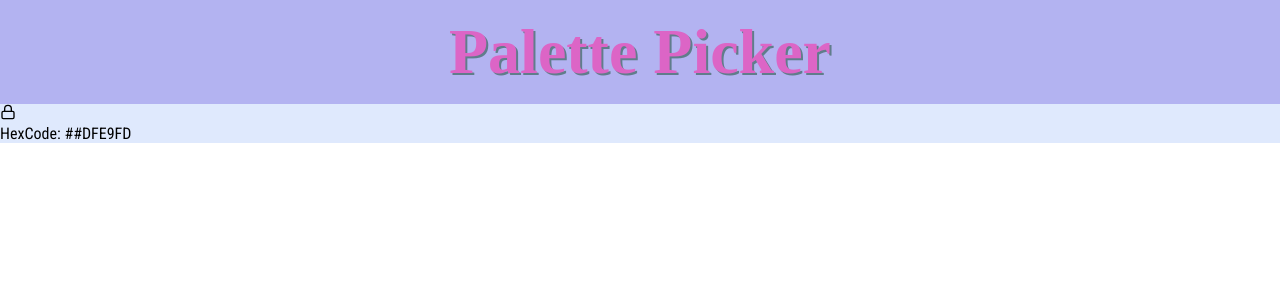
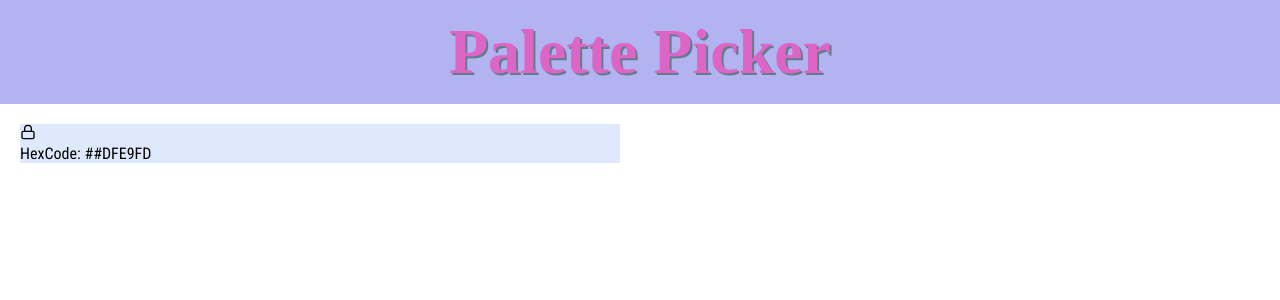
Before and after one commit to spaceplesiosaur/pallete-picker-client, a React (Create React App) app: page / in a window 1280 px wide. Shown: the top 300 px of the page. Built offline with nearby package versions, Linux system fonts and the light colour scheme; a web font is replaced by a local one.

Commit message:
Add style to palette container

```diff
--- a/src/Components/PalettesContainer/PalettesContainer.scss
+++ b/src/Components/PalettesContainer/PalettesContainer.scss
@@ -0,0 +1,4 @@
+.palette-container {
+    width: 50%;
+    padding: 20px;
+}
```
